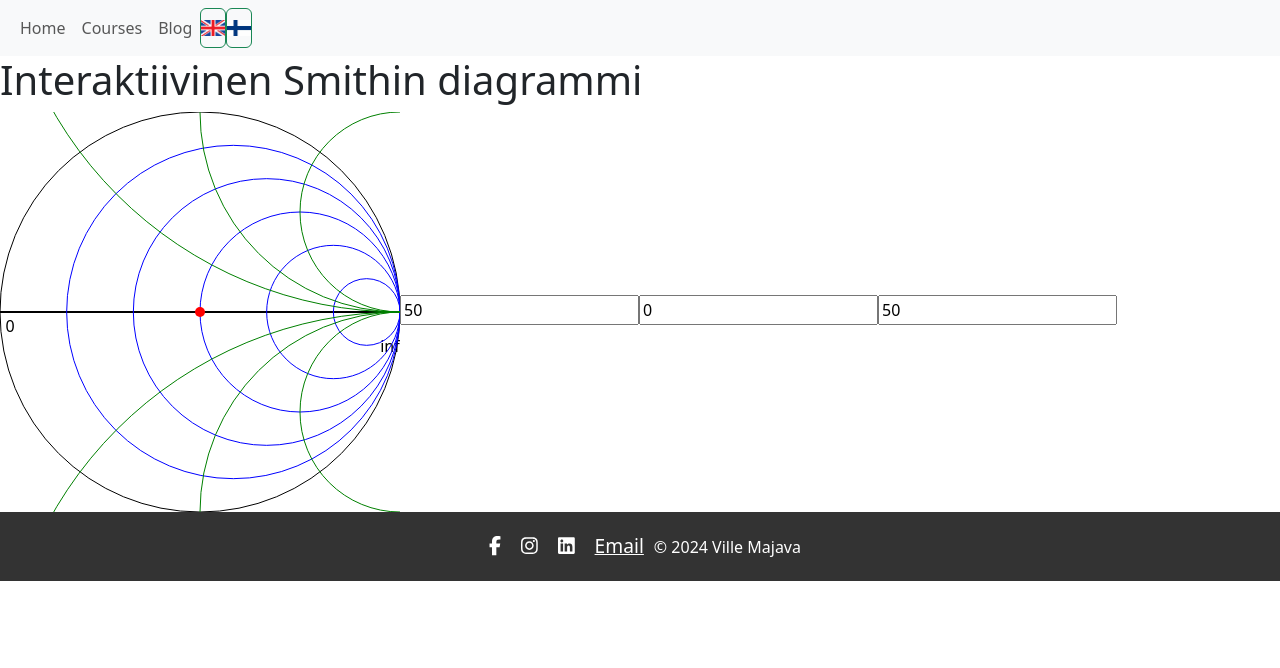
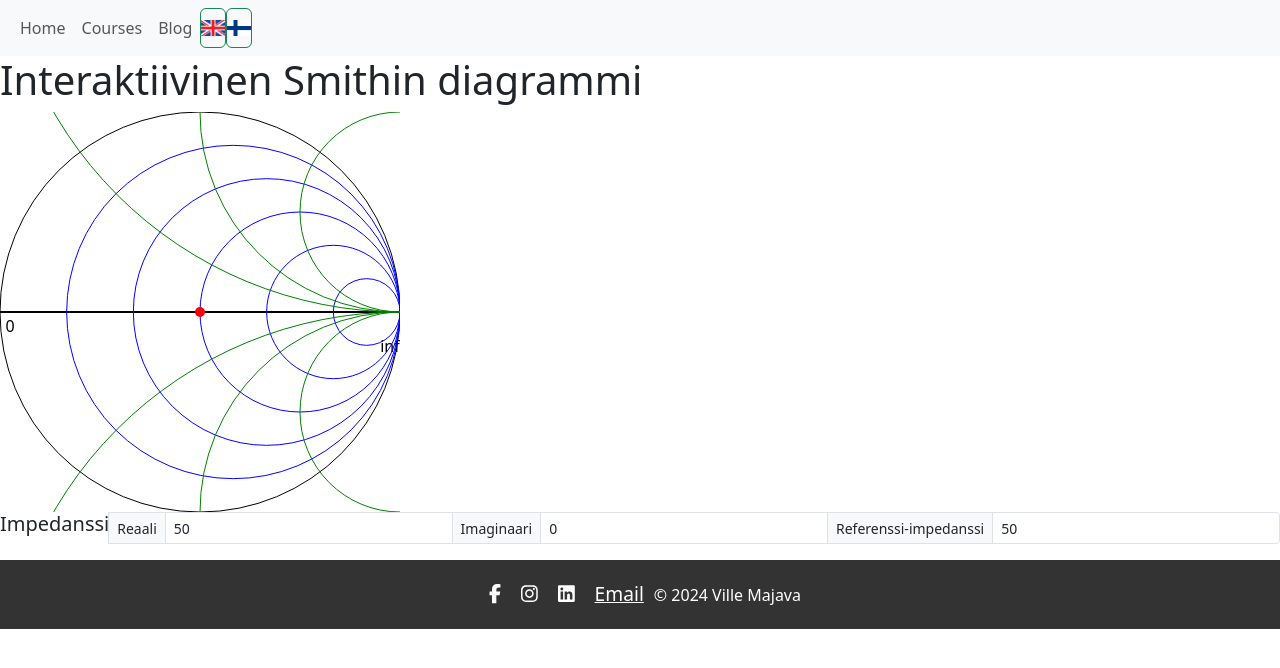
Before and after one commit to Vikke82/villem, a React (Create React App) app: page /smith in a window 1280 px wide. Shown: the top 668 px of the page. Built offline with nearby package versions, Linux system fonts and the light colour scheme.

Commit message:
smithin päivityys

```diff
--- a/src/pages/RF/Smith.js
+++ b/src/pages/RF/Smith.js
@@ -1,6 +1,8 @@
 import React, { useState } from "react";
 import SmithChart from "../../SmithChart";
 import { parse } from "@fortawesome/fontawesome-svg-core";
+import Form from "react-bootstrap/Form";
+import InputGroup from "react-bootstrap/InputGroup";
 
 function Smith() {
   const [inputImpedance, setInputImpedance] = useState({
@@ -69,27 +71,41 @@ function Smith() {
     <div className="App">
       <h1>Interaktiivinen Smithin diagrammi</h1>
       <SmithChart impedance={impedance} />
-      <input
+      <InputGroup size="sm" className="mb-3">
+        <h5>Impedanssi</h5>
+        <InputGroup.Text id="inputGroup-sizing-sm">Reaali</InputGroup.Text>
+
+        <Form.Control
+          aria-label="Small"
+          aria-describedby="inputGroup-sizing-sm"
           type="number"
           name="real"
           value={inputImpedance.real}
           onChange={handleInputChange}
-        placeholder="Reaaliosa"
         />
-      <input
+        <InputGroup.Text id="inputGroup-sizing-sm">Imaginaari</InputGroup.Text>
+
+        <Form.Control
+          aria-label="Small"
+          aria-describedby="inputGroup-sizing-sm"
           type="number"
           name="imag"
           value={inputImpedance.imag}
           onChange={handleInputChange}
-        placeholder="Imaginaariosa"
         />
-      <input
+
+        <InputGroup.Text id="inputGroup-sizing-sm">
+          Referenssi-impedanssi
+        </InputGroup.Text>
+        <Form.Control
+          aria-label="Small"
+          aria-describedby="inputGroup-sizing-sm"
           type="number"
           name="ref"
           value={inputImpedance.ref}
           onChange={handleInputChange}
-        placeholder="Referenssiimpedanssi"
         />
+      </InputGroup>
     </div>
   );
 }
```
Lines whose indentation alone changed are shown as unchanged.
